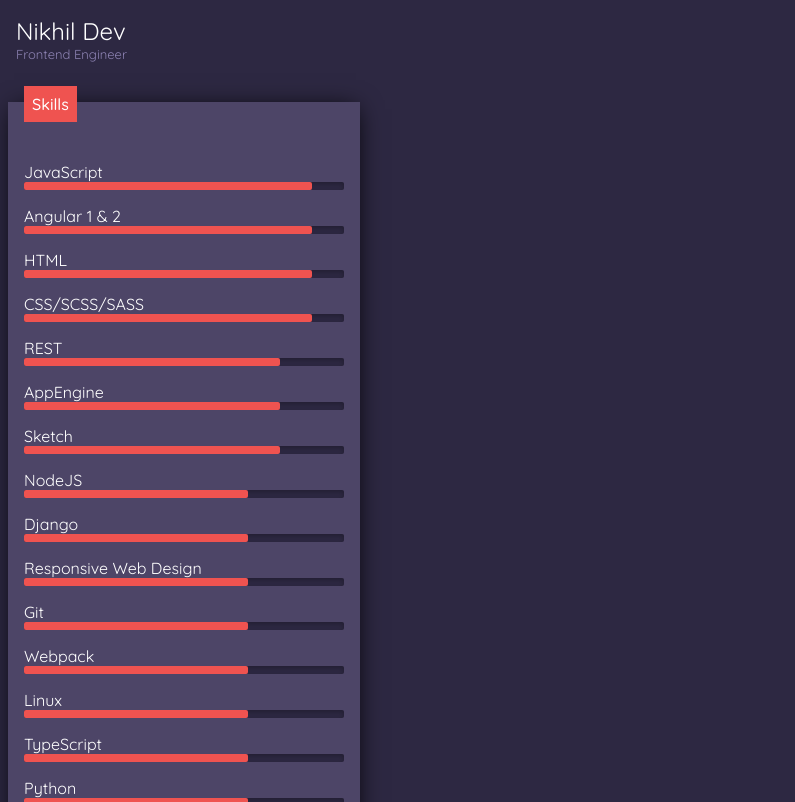
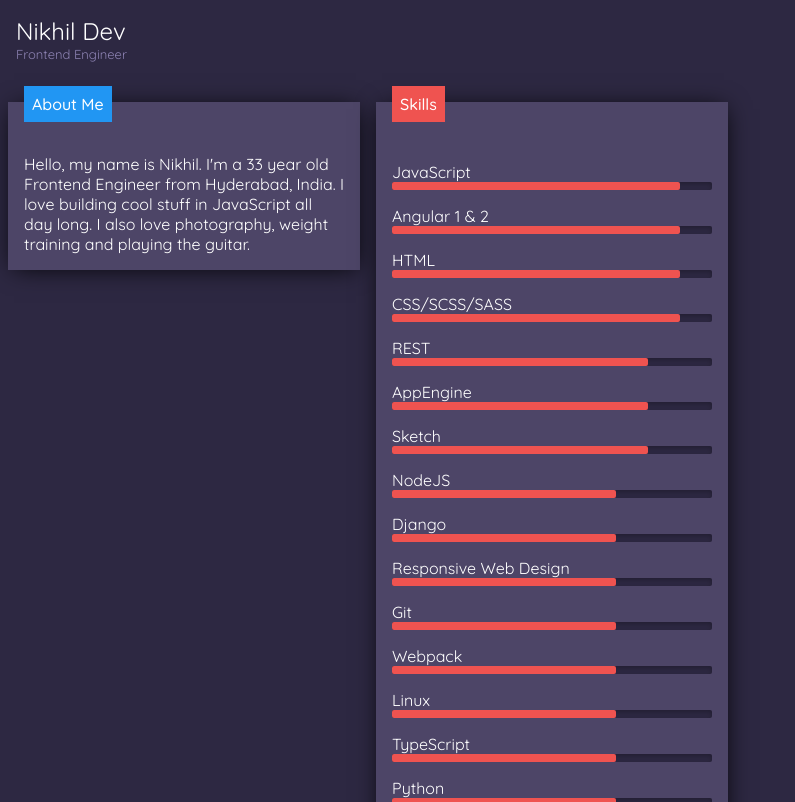
Before and after one commit to nikhildev/nikhildev.com, a React (Create React App) app: page / in a window 1280 px wide. Shown: the top 802 px of the page, without its empty margins (0-795 px from the left). Built offline with nearby package versions, Linux system fonts and the light colour scheme.

Commit message:
Added AboutMe

```diff
--- /dev/null
+++ b/src/AboutMe/AboutMe.css
@@ -0,0 +1,7 @@
+#about-me.card {
+  width: 320px;
+}
+
+#about-me .card-title {
+  background: #2196f3;
+}
--- /dev/null
+++ b/src/AboutMe/AboutMe.js
@@ -0,0 +1,32 @@
+import React, { Component } from 'react';
+
+import './AboutMe.css';
+
+class AboutMe extends Component {
+  constructor(props) {
+    super(props);
+  }
+
+  render() {
+    return (
+      <div id="about-me"
+           className="card flex-container flex-layout-column flex-align-start-start">
+
+        <div className="card-title">
+          About Me
+        </div>
+
+        <div className="card-content flex-container flex-layout-column">
+          Hello, my name is Nikhil.
+
+          I'm a 33 year old Frontend Engineer from Hyderabad, India.
+          I love building cool stuff in JavaScript all day long.
+          I also love photography, weight training and playing the guitar.
+        </div>
+
+      </div>
+    );
+  }
+}
+
+export default AboutMe;
--- a/src/App.js
+++ b/src/App.js
@@ -2,6 +2,7 @@
 
 import Header from './Header/Header';
 import Skills from './Skills/Skills';
+import AboutMe from './AboutMe/AboutMe';
 import './App.css';
 
 class App extends Component {
@@ -9,7 +10,8 @@
     return (
       <div className="App flex-container flex-layout-column">
         <Header />
-        <div id="content" className="flex-container">
+        <div id="content" className="flex-container flex-layout-row flex-align-start-start">
+          <AboutMe />
           <Skills />
         </div>
       </div>
```
